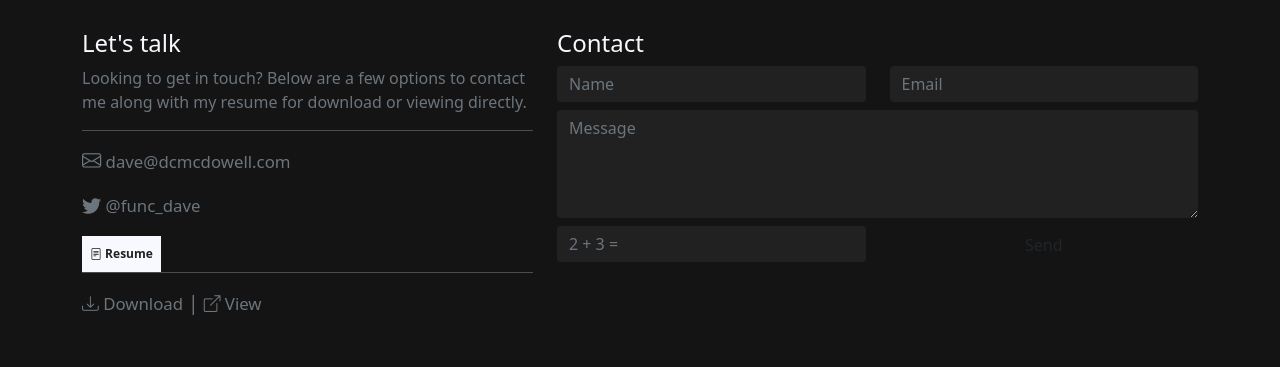
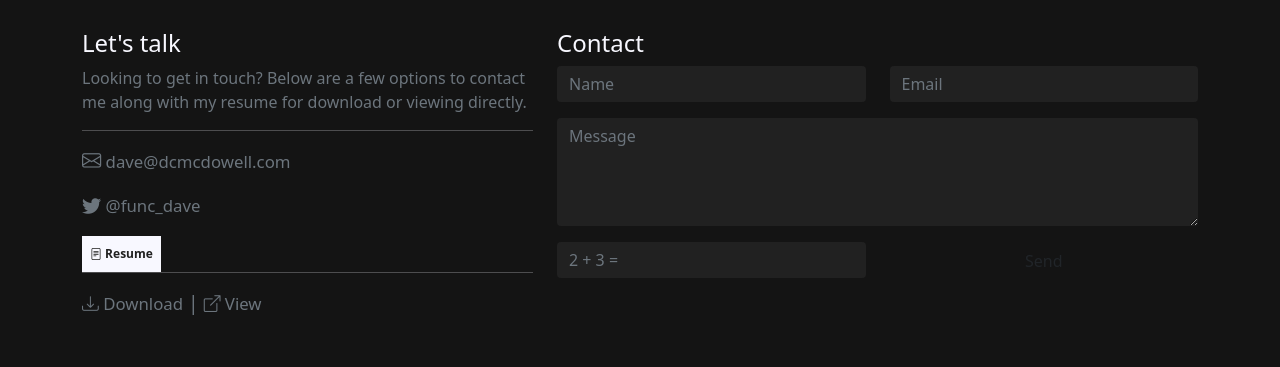
Before and after one commit to davemcdowell/portfolio, a Jekyll site: the page built from index.html, in a window 1280 px wide and 900 px high, scrolled down 544 px. Shown: the part 456-823 px from the top of the window. Built offline with Jekyll 4.4.1, drawn with Linux system fonts in a browser that asks for light colours; nearby versions of some CDN libraries.

Commit message:
Update footer.html

```diff
--- a/_includes/footer.html
+++ b/_includes/footer.html
@@ -35,31 +35,31 @@
                     <h4>Contact</h4>
                     <form id="contact-form" class="form-horizontal needs-validation" role="form" method="post" action="" novalidate>
                         <div class="row">
-                            <div id="form-name" class="col-sm-6 mb-2">
+                            <div id="form-name" class="col-sm-6 mb-3">
                                 <input  class="form-control" type="text" name="name" placeholder="Name" value="" required>
                                 <div class="valid-feedback">Looks good!</div>
                                 <div class="invalid-feedback">Please provide a name</div>
                             </div>
-                            <div id="form-email" class="col-sm-6 mb-2">
+                            <div id="form-email" class="col-sm-6 mb-3">
                                 <input class="form-control" type="email" name="email" placeholder="Email" value="" required>
                                 <div class="valid-feedback">Looks good!</div>
                                 <div class="invalid-feedback">Please provide a valid email</div>
                             </div>
                         </div>
                         <div class="row">
-                            <div class="col-sm-12 mb-2">
+                            <div class="col-sm-12 mb-3">
                                 <textarea id="form-msg" class="form-control" rows="4" name="message" placeholder="Message" required></textarea>
                                 <div class="valid-feedback">Looks good!</div>
                                 <div class="invalid-feedback">Please provide a message</div>
                             </div>
                         </div>
                         <div class="row">
-                            <div id="form-human" class="col-sm-6 mb-2">
+                            <div id="form-human" class="col-sm-6 mb-3">
                                 <input class="form-control" name="human" type="text" placeholder="2 + 3 =" required>
                                 <div class="valid-feedback">Close enough!</div>
                                 <div class="invalid-feedback">You're totally not a robot, right?</div>
                             </div>
-                            <div class="col-sm-6 mb-2">
+                            <div class="col-sm-6 mb-3">
                                 <button id="form-submit" class="btn btn-default w-100" name="submit">Send</button>
                             </div>
                             <div id="form-response" class="col-sm-12"></div>
```
